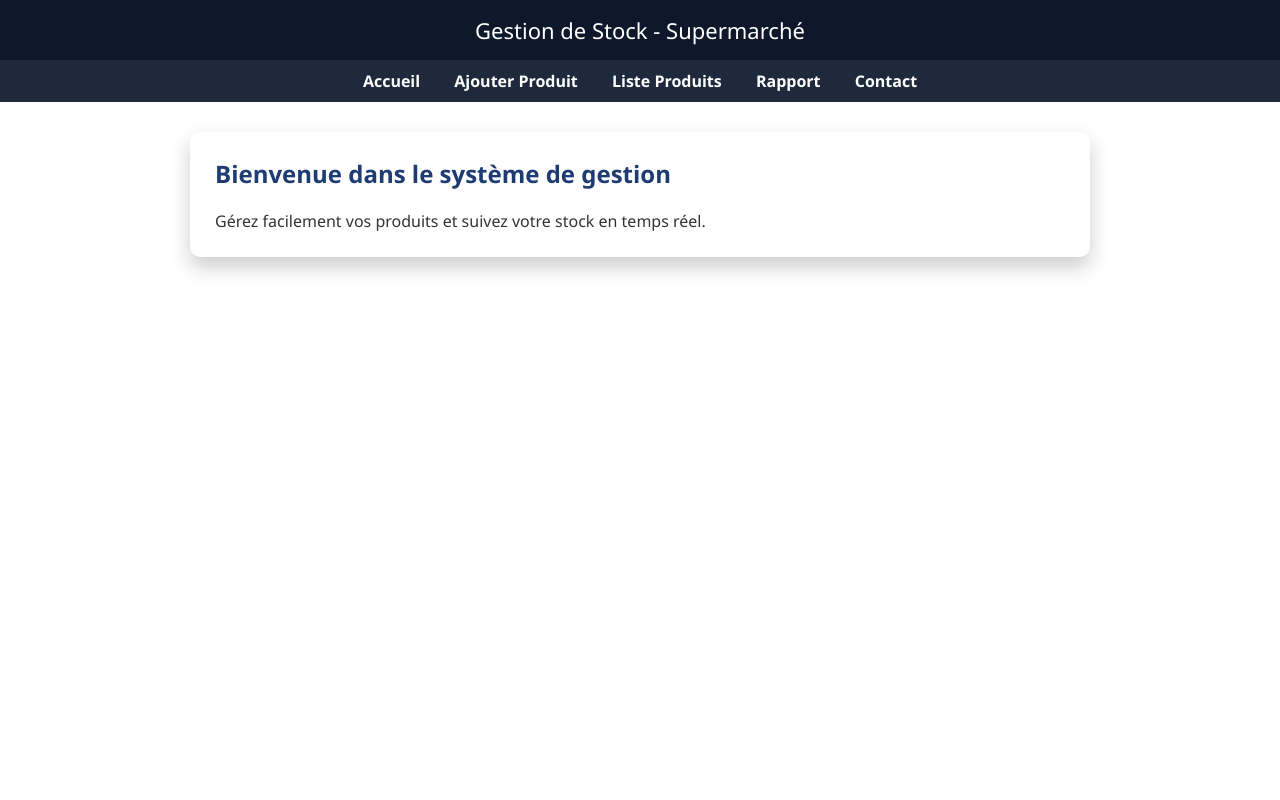
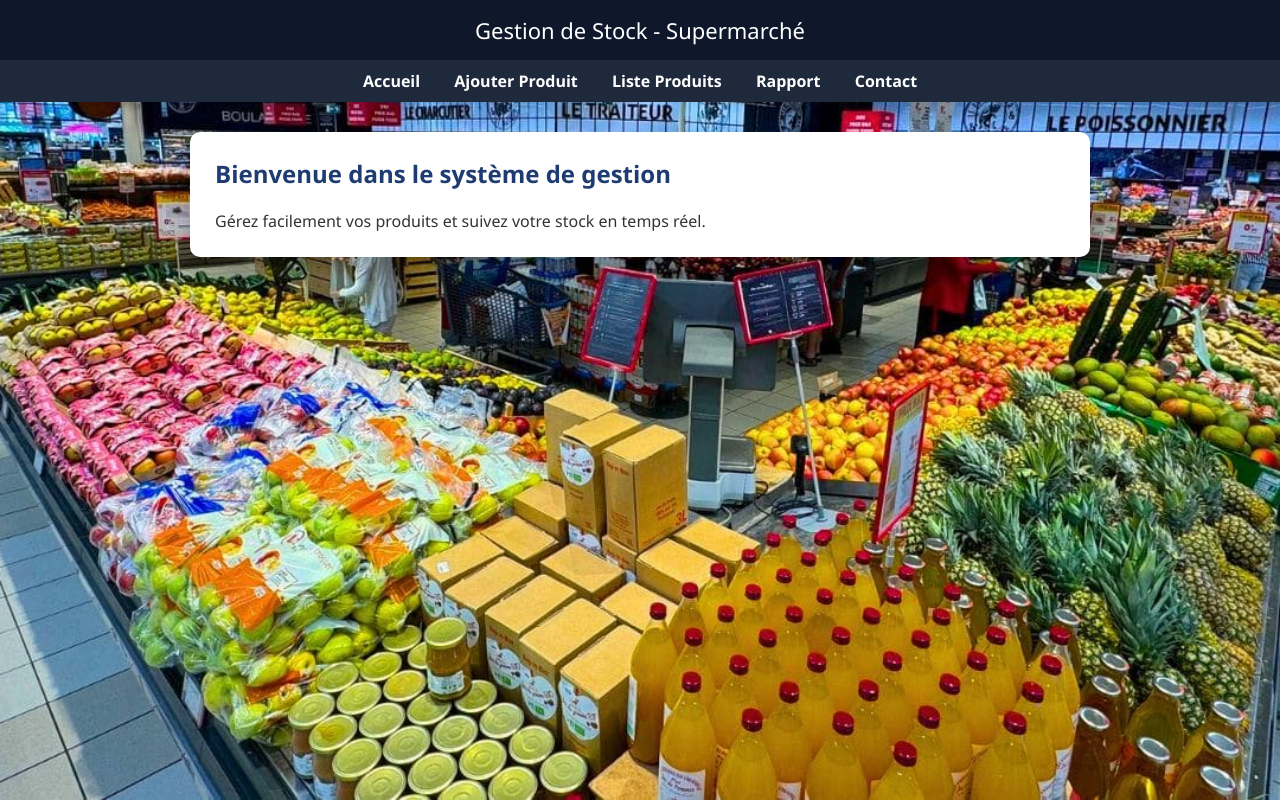
Before and after one commit to salomonbaelongandi-cmd/supermarche-stock, a plain HTML site: page index.html in a window 1280 px wide. Drawn offline with Linux system fonts and the light colour scheme.

Commit message:
Update style.css

```diff
--- a/style.css
+++ b/style.css
@@ -138,7 +138,7 @@
 
 
 body{
-    background: url("IMAGES/tr.jpg") no-repeat center center fixed;
+    background: url("tr.jpg") no-repeat center center fixed;
     background-size: cover; /* l'image remplit tout l'écran */
     font-family: 'Segoe UI', sans-serif;
 }
```
